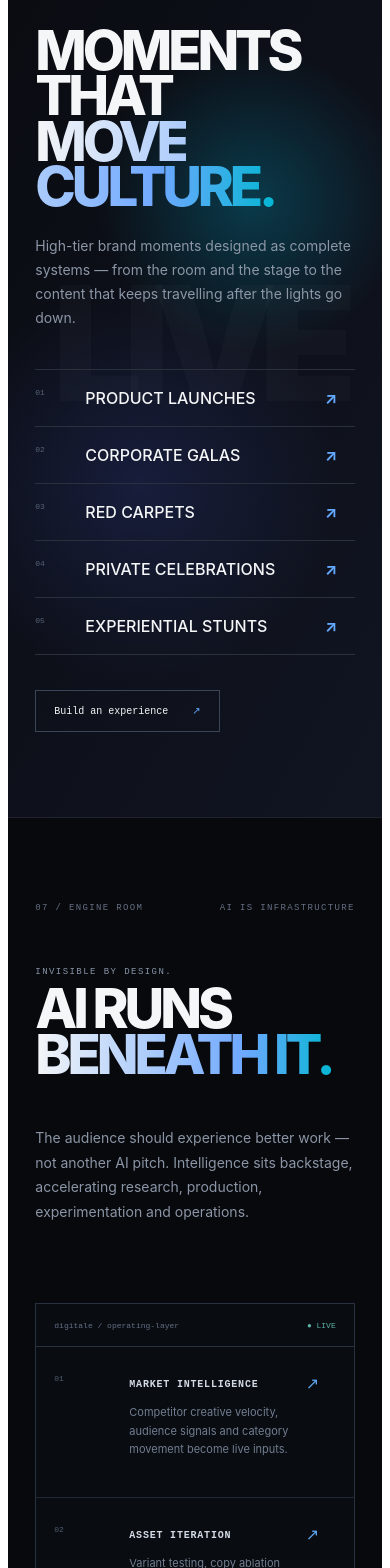
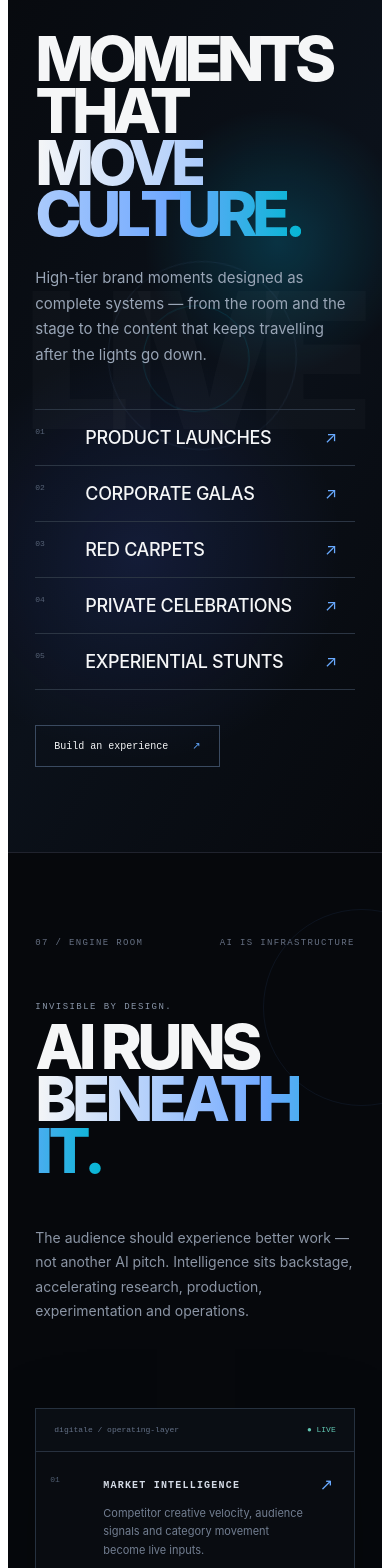
Before and after one commit to SRILUG/digitale-media-ai, a Next.js app: page / in a window 390 px wide. Shown: the part 5959-7527 px from the top of the page. Built offline with nearby package versions, Linux system fonts and the light colour scheme.

Commit message:
Build experiences and AI engine room sections

```diff
--- a/app/globals.css
+++ b/app/globals.css
@@ -133,3 +133,44 @@
 .practiceRow>button{padding:24px 0}
 .practiceRow>button strong{font-size:24px}
 }
+
+
+/* DIGITALE homepage — experiences / engine room art direction */
+.experienceSection{min-height:900px;background:#07090d}
+.experienceBackdrop{background:radial-gradient(circle at 72% 38%,rgba(0,206,255,.18),transparent 20%),radial-gradient(circle at 35% 70%,rgba(74,102,255,.13),transparent 28%),linear-gradient(120deg,#07090d,#0b111a 55%,#07090d);overflow:hidden}
+.experienceBackdrop:before,.experienceBackdrop:after{content:"";position:absolute;border:1px solid rgba(115,174,255,.10);border-radius:50%;width:48vw;aspect-ratio:1;animation:experienceDrift 14s ease-in-out infinite}
+.experienceBackdrop:after{width:27vw;border-color:rgba(0,210,255,.12);animation-delay:-5s}
+@keyframes experienceDrift{50%{transform:translate(2vw,-1vw) rotate(8deg);opacity:.72}100%{transform:translate(0) rotate(0)}}
+.experienceBackdrop span{font-size:clamp(190px,34vw,520px);letter-spacing:-.14em;color:rgba(255,255,255,.022);transform:translateX(-3%)}
+.experienceContent{padding-top:135px}
+.experienceContent h2{font-size:clamp(70px,9vw,142px);letter-spacing:-.09em}
+.experienceContent>p{font-size:15px;color:#99a5b6}
+.experienceList{max-width:760px;margin-top:62px;border-top-color:#2b3543}
+.experienceList div{padding:21px 0;border-bottom-color:#2b3543;transition:padding-left .25s ease,border-color .25s ease}
+.experienceList div:hover{padding-left:10px;border-color:#4c6787}
+.experienceList strong{font-size:18px;letter-spacing:-.02em}
+.experienceList b{font-weight:400;color:#69aaff}
+.experienceCta{border-color:#3a4a60;transition:background .25s ease,color .25s ease,border-color .25s ease}
+.experienceCta:hover{background:#f3f6fa;color:#080a0f;border-color:#f3f6fa}
+.aiSection{background:#06080c;position:relative;overflow:hidden}
+.aiSection:after{content:"";position:absolute;width:50vw;height:50vw;right:-20vw;top:5%;border:1px solid rgba(94,155,255,.08);border-radius:50%;pointer-events:none}
+.aiHead{margin-bottom:70px}
+.aiHead h2{font-size:clamp(70px,9vw,145px)}
+.aiConsole{border-color:#26313f;box-shadow:0 25px 80px rgba(0,0,0,.2)}
+.consoleBar{background:#0a0e14}
+.consoleBar span:last-child{color:#61c6b2}
+.consoleRow{transition:background .25s ease}
+.consoleRow:hover{background:#0b1119}
+.consoleRow strong{letter-spacing:.12em}
+.consoleRow b{color:#69aaff}
+
+@media(max-width:850px){
+.experienceSection{min-height:820px}
+.experienceContent{padding-top:90px}
+.experienceContent h2{font-size:16vw}
+.experienceList{margin-top:42px}
+.experienceList div{padding:17px 0}
+.aiHead h2{font-size:16vw}
+.aiConsole{overflow:hidden}
+.consoleRow{grid-template-columns:38px 1fr 20px;padding:23px 14px}
+}
```
